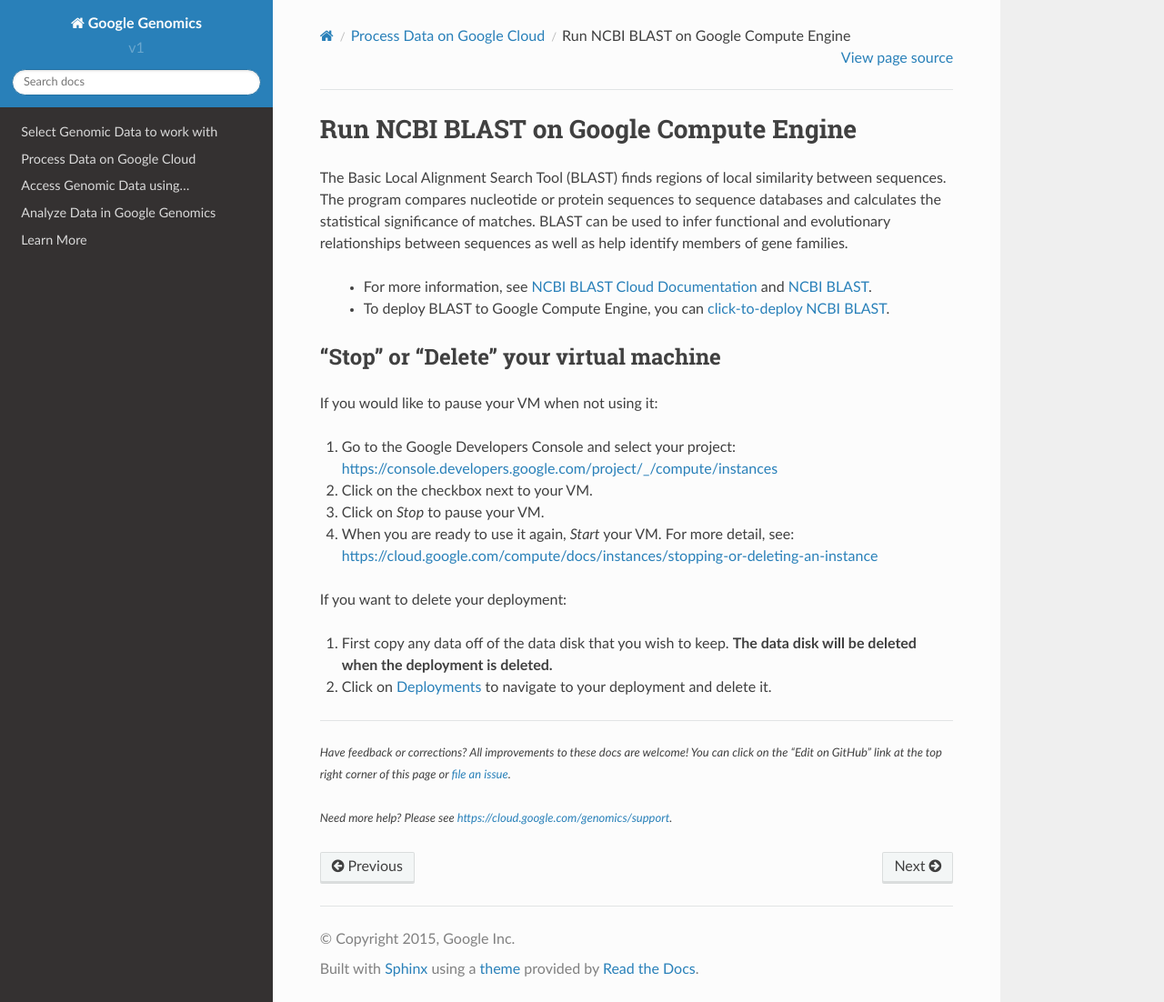
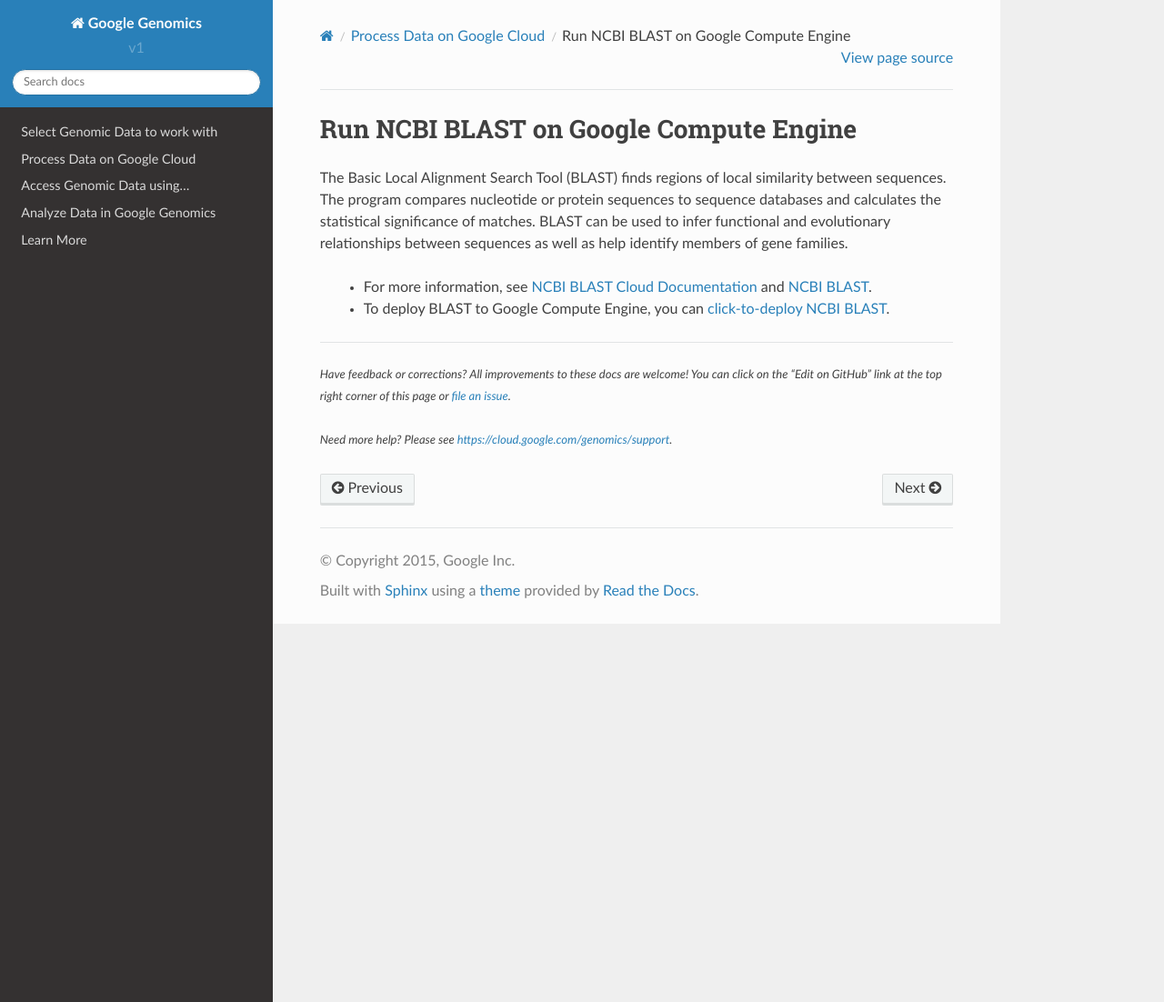
Before and after one commit to googlegenomics/readthedocs, a Sphinx documentation site: the page built from docs/source/use_cases/run_familiar_tools/ncbiblast.rst, in a window 1280 px wide and 1102 px high. Shown: the whole window at 91% size. Built offline with Sphinx 7.4.7 and the Read the Docs theme 2.0.0, drawn with Linux system fonts in a browser that asks for light colours.

Commit message:
Remove incorrect instructions.

```diff
--- a/docs/source/use_cases/run_familiar_tools/ncbiblast.rst
+++ b/docs/source/use_cases/run_familiar_tools/ncbiblast.rst
@@ -22,8 +22,3 @@
 
  * For more information, see `NCBI BLAST Cloud Documentation`_ and `NCBI BLAST`_.
  * To deploy BLAST to Google Compute Engine, you can `click-to-deploy NCBI BLAST`_.
-
-"Stop" or "Delete" your virtual machine
-^^^^^^^^^^^^^^^^^^^^^^^^^^^^^^^^^^^^^^^
-
-.. include:: /includes/c2d_deployment_teardown.rst
```
